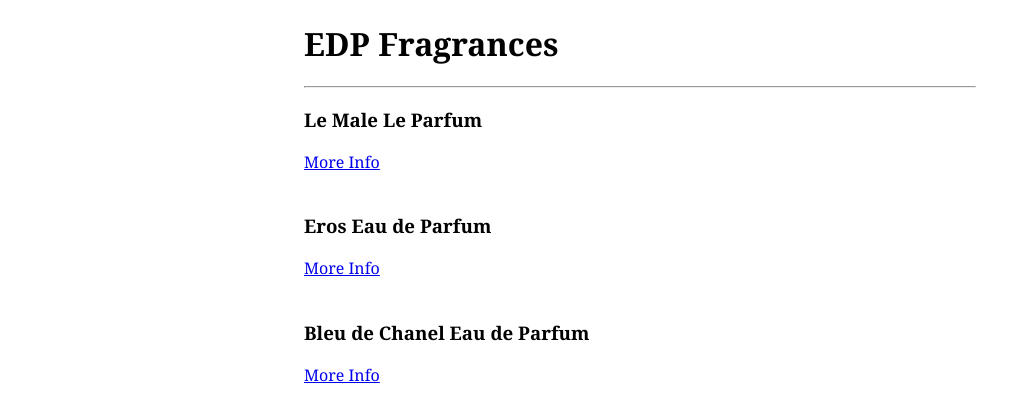
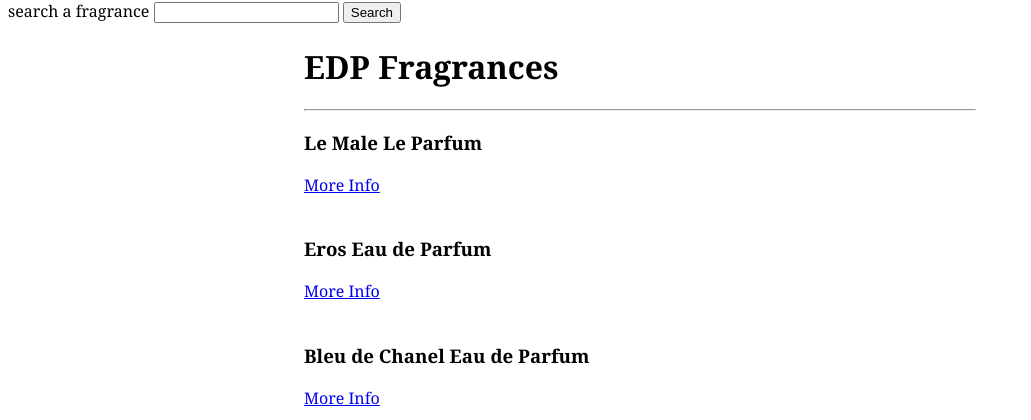
Before and after one commit to kos1070sc/fragrance, a Flask app: page /EDP in a window 1280 px wide. Shown: the part 242-662 px from the top of the page, without its empty margins (0-1031 px from the left). Run offline with Flask 3, Linux system fonts and the light colour scheme; data comes from the database, SQL or seed files in the repository.

Commit message:
added a simple search bar

```diff
--- a/routes.py
+++ b/routes.py
@@ -146,17 +146,32 @@ def form():
 ##
 @app.route("/submit_review", methods = ["POST"])
 def submit_review():
-    username = request.form['username']
-    fid = request.form['fid']
-    review = request.form['review']
+    username = request.form["username"]
+    fid = request.form["fid"]
+    review = request.form["review"]
 
-    connection = sqlite3.connect('fragrance.db') #connect to database
+    connection = sqlite3.connect("fragrance.db") #connect to database
     cur = connection.cursor()
     cur.execute('''INSERT INTO Form (review_username, review_fid, review_content)
                 VALUES (?,?,?)''', (username, fid, review,)) #insert responese into the database
     connection.commit()
     connection.close()
-    return redirect(url_for('form'))#redirects the user back to the form page
+    return redirect(url_for("form"))#redirects the user back to the form page
+
+
+@app.route("/search", methods = ["POST"])
+def search():
+    fragrance = request.form["search_bar"]
+    connection = sqlite3.connect("fragrance.db") #connect to database
+    cur = connection.cursor()
+    cur.execute(''' SELECT * FROM Fragrance WHERE bottle_name = ?;''', (fragrance,))
+    search_results = cur.fetchone()
+    connection.close()
+    if search_results == None:
+        return("poop, there is nothing")
+    else:
+        return str(search_results) #converts search results into a string
+
 
 
 
--- a/static/style.css
+++ b/static/style.css
@@ -48,6 +48,10 @@ body{
     to {opacity: 1;}
   }
 
+
+.search_bar{
+  align-items: center;
+}
 
 .content{
     padding-left: calc(25% - 20px);
--- a/templates/layout.html
+++ b/templates/layout.html
@@ -27,6 +27,11 @@
 			<!-- pages in navbar -->
 		</nav>
 
+		<form action="/search" method = "POST" class = "search_bar">
+			<label for="search_bar">search a fragrance</label>
+			<input type="text" id = "search_bar", name = "search_bar">
+			<button type = "submit">Search</button>
+		</form>
 
 		<main class = "content">
 			{%block content%}{%endblock%}
```
